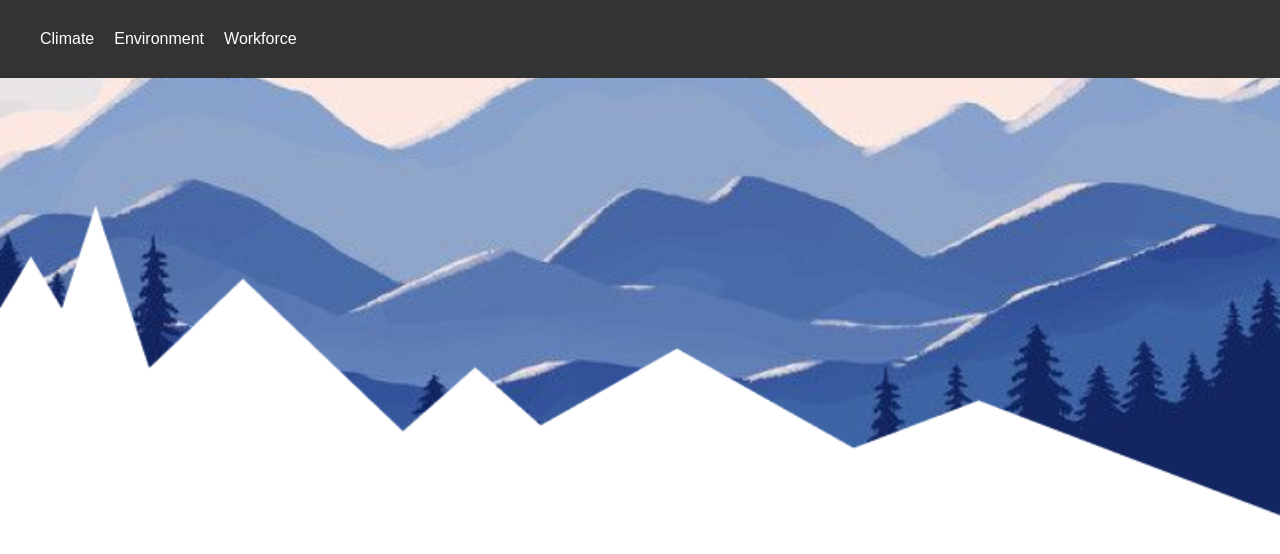
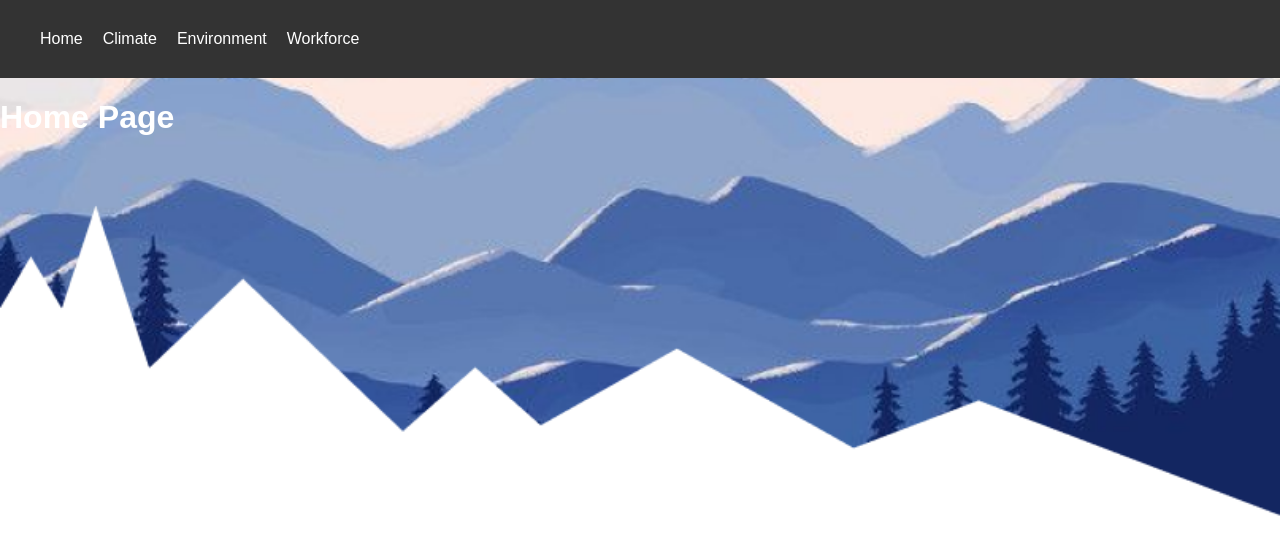
Before and after one commit to martin0330/CookieBytes, a React (Create React App) app in the folder my-react-app/: page / in a window 1280 px wide. Shown: the top 554 px of the page. Built offline with nearby package versions, Linux system fonts and the light colour scheme.

Commit message:
added mainpage

```diff
--- a/my-react-app/src/App.js
+++ b/my-react-app/src/App.js
@@ -1,9 +1,6 @@
 import React from 'react';
 import './App.css';
 import Header from './components/Header';
-import './App.css';
-import ClimatePage from './components/ClimatePage';
-import EnvironmentPage from './components/EnvironmentPage';
 
 function App() {
     return (
--- a/my-react-app/src/components/Header.js
+++ b/my-react-app/src/components/Header.js
@@ -7,6 +7,7 @@ function Header() {
         <header className='navbar'>
             <nav>
                 <ul>
+                    <li><Link to="/">Home</Link></li>
                     <li><Link to="/ClimatePage">Climate</Link></li>
                     <li><Link to="/EnvironmentPage">Environment</Link></li>
                     <li><Link to="/Workforce">Workforce</Link></li>
--- /dev/null
+++ b/my-react-app/src/components/HomePage.js
@@ -0,0 +1,13 @@
+import React from "react";
+import Header from "./Header";
+
+function HomePage() {
+    return (
+        <div>
+            <Header />
+            <h1> Home Page</h1>
+        </div>
+    );
+}
+
+export default HomePage;
--- a/my-react-app/src/index.js
+++ b/my-react-app/src/index.js
@@ -7,16 +7,18 @@ import { BrowserRouter as Router, Route, Routes } from 'react-router-dom';
 import ClimatePage from './components/ClimatePage';
 import EnvironmentPage from './components/EnvironmentPage';
 import Workforce from './components/Workforce';
+import HomePage from './components/HomePage';
 
 const root = ReactDOM.createRoot(document.getElementById('root'));
 root.render(
   <React.StrictMode>
     <Router>
       <Routes>
-        <Route path="/" element={<App />} />
+        <Route path="/" element={<HomePage />} />
         <Route path="/ClimatePage" element={<ClimatePage />} />
         <Route path="/EnvironmentPage" element={<EnvironmentPage />} />
         <Route path="/Workforce" element={<Workforce />} />
+        <Route path ="/" element={<HomePage />} />
       </Routes>
     </Router>
   </React.StrictMode>
```
